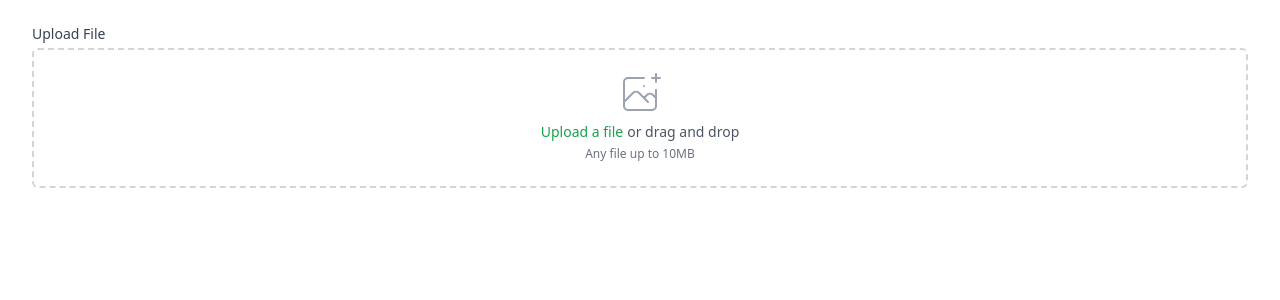
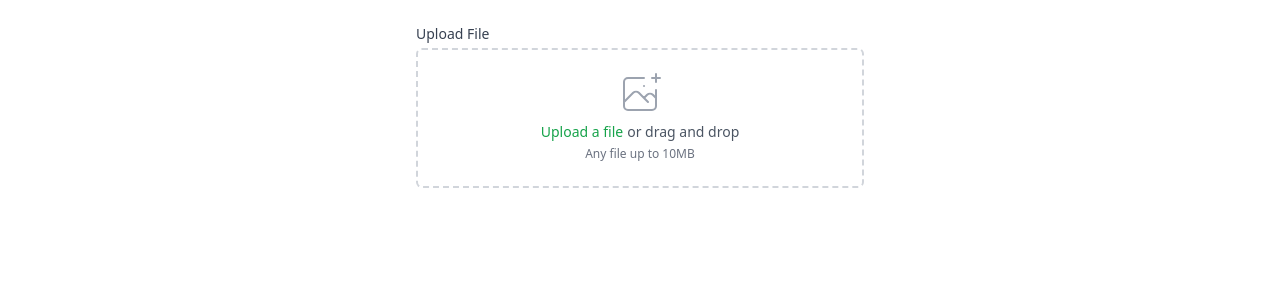
Before and after one commit to ankit0696/file-sharing, a Next.js app: page / in a window 1280 px wide. Shown: the top 300 px of the page. Built offline with nearby package versions, Linux system fonts and the light colour scheme; no server answers.

Commit message:
intellij settings

```diff
--- a/pages/index.js
+++ b/pages/index.js
@@ -9,15 +9,10 @@ export default function Home() {
 
   const uploadFile = async (e) => {
     const file = e.target.files[0]
-    const formData = new FormData()
-    formData.append('uid', 'kjh123-223')
-    let req = {
-      'files.file': undefined,
-      data: {
-        uid: 'kjh123-223',
-      },
-    }
-    console.log(`req: ${JSON.stringify(req)}`)
+    console.log(e.target.files)
+    const data = new FormData()
+    data.append('files', file)
+
     try {
       const res = await fetch(`${API_URL}/api/documents`, {
         method: 'POST',
@@ -40,9 +35,11 @@ export default function Home() {
       </Head>
       <main>
         {/* Centered Layout */}
-        <div className='max-w-7xl mx-auto py-6 sm:px-6 lg:px-8'>
-          <div>
-            <label className='block text-sm font-medium text-gray-700'>
+        <div className='max-w-7xl mx-auto py-6 sm:px-6 lg:px-8 flex justify-center'>
+          {/* Center div below */}
+<div className='w-full max-w-md'>
+
+              <label className='block text-sm font-medium text-gray-700'>
               Upload File
             </label>
             <div className='mt-1 flex justify-center rounded-md border-2 border-dashed border-gray-300 px-6 pt-5 pb-6'>
```
